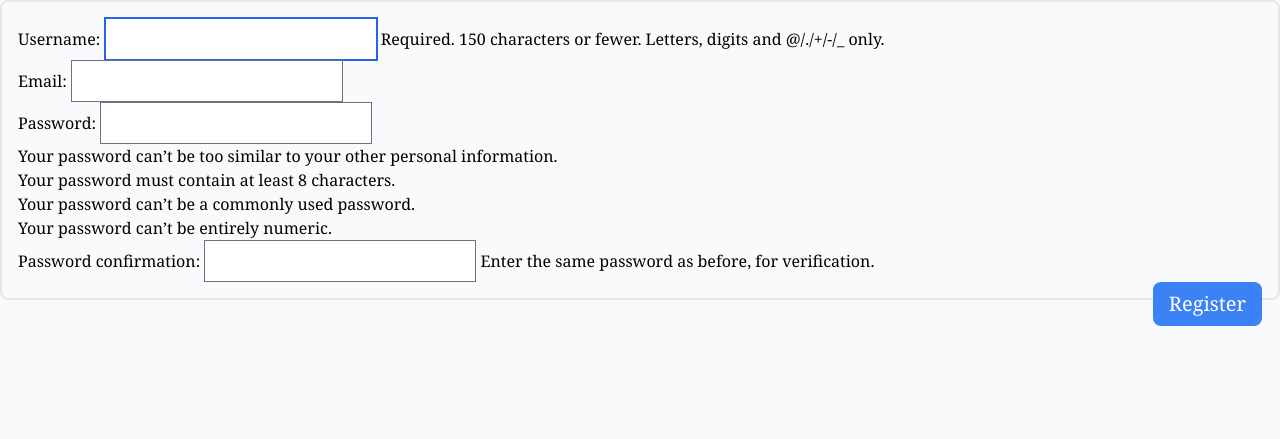
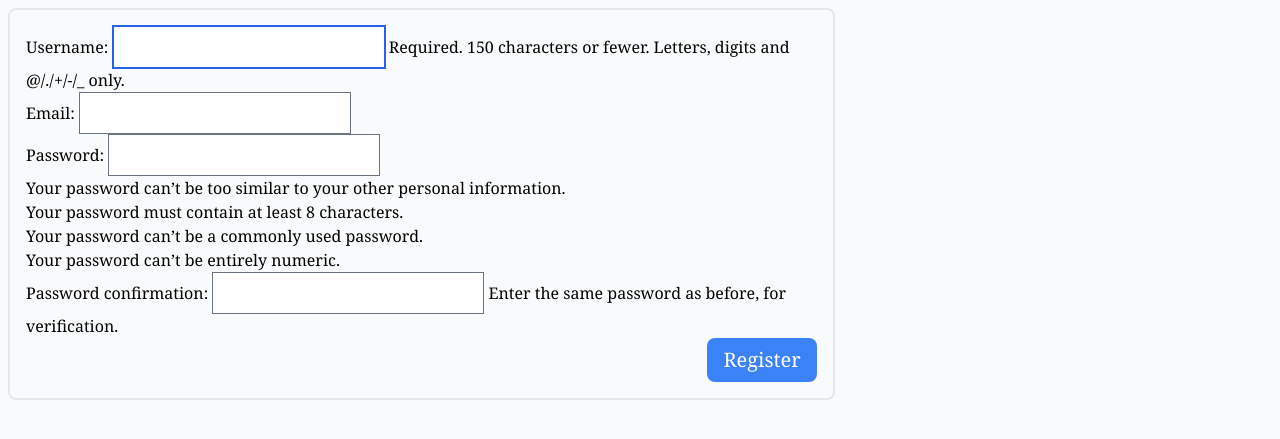
Before and after one commit to zzedddd/djangoblog, a Django app: page /accounts/register/ in a window 1280 px wide. Shown: the top 439 px of the page. Run offline with Django 3.2, Linux system fonts and the light colour scheme; style sheets or scripts are compiled from the project's sources; some libraries are stand-ins or nearby versions.

Commit message:
ui changes

```diff
--- a/templates/base.html
+++ b/templates/base.html
@@ -10,8 +10,10 @@
 	</head>
 
 	<body class="bg-gray-50 font-serif leading-normal tracking-normal">
-		<div>
-			{% block content %} <h1 class="text-5xl">Django + Tailwind = ❤️</h1> {% endblock %}
+		<div class="container mx-auto p-2">
+			<div class="grid grid-cols-1 gap-1 md:grid-cols-12 md:gap-12">
+				{% block content %} <h1 class="text-5xl">Django + Tailwind = ❤️</h1> {% endblock %}
+			</div>
 		</div>
 	</body>
 </html>
```
